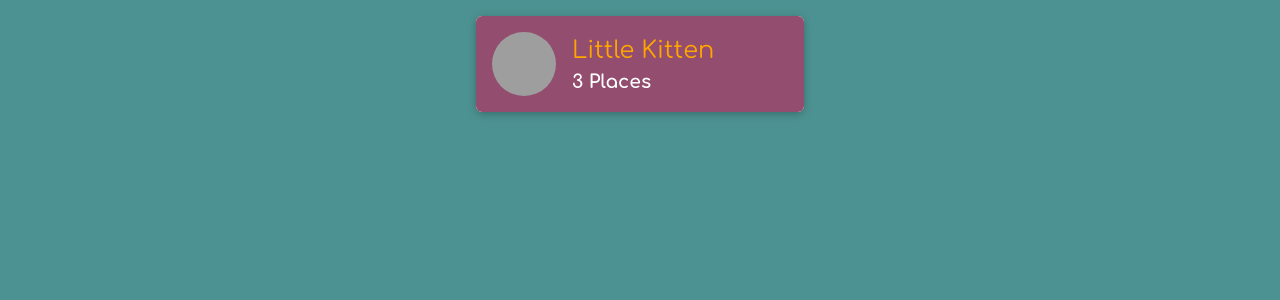
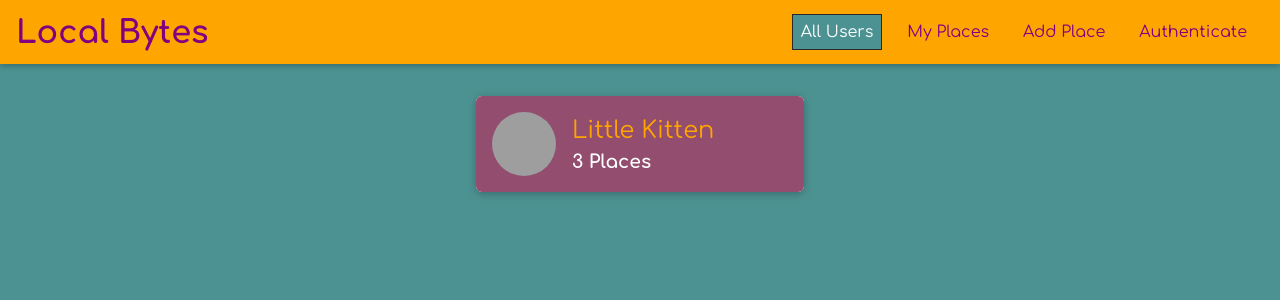
Before and after one commit to kazvee/localbytes-frontend, a React (Create React App) app: page / in a window 1280 px wide. Shown: the top 300 px of the page. Built offline with nearby package versions, Linux system fonts and the light colour scheme; grey boxes are pictures that could not be loaded.

Commit message:
Add MainHeader & NavLinks

```diff
--- a/src/App.js
+++ b/src/App.js
@@ -8,10 +8,13 @@ import {
 
 import Users from './user/pages/Users';
 import NewPlace from './places/pages/NewPlace';
+import MainNavigation from './shared/components/Navigation/MainNavigation';
 
 const App = () => {
   return (
     <Router>
+      <MainNavigation />
+      <main>
         <Switch>
           <Route path='/' exact>
             <Users />
@@ -21,6 +24,7 @@ const App = () => {
           </Route>
           <Redirect to='/' />
         </Switch>
+      </main>
     </Router>
   );
 };
--- /dev/null
+++ b/src/shared/components/Navigation/MainHeader.css
@@ -0,0 +1,23 @@
+.main-header {
+  width: 100%;
+  height: 4rem;
+  display: flex;
+  align-items: center;
+  position: fixed;
+  top: 0;
+  left: 0;
+  background: #ffa500;
+  box-shadow: 0 2px 6px rgba(0, 0, 0, 0.26);
+  padding: 0 1rem;
+  z-index: 5;
+}
+
+main {
+  margin-top: 5rem;
+}
+
+@media (min-width: 768px) {
+  .main-header {
+    justify-content: space-between;
+  }
+}
--- /dev/null
+++ b/src/shared/components/Navigation/MainHeader.js
@@ -0,0 +1,9 @@
+import React from 'react';
+
+import './MainHeader.css';
+
+const MainHeader = (props) => {
+  return <header className='main-header'>{props.children}</header>;
+};
+
+export default MainHeader;
--- /dev/null
+++ b/src/shared/components/Navigation/MainNavigation.css
@@ -0,0 +1,45 @@
+.main-navigation__menu-btn {
+  width: 3rem;
+  height: 3rem;
+  background: transparent;
+  border: none;
+  display: flex;
+  flex-direction: column;
+  justify-content: space-around;
+  margin-right: 2rem;
+  cursor: pointer;
+}
+
+.main-navigation__menu-btn span {
+  display: block;
+  width: 3rem;
+  height: 2.5px;
+  background: white;
+}
+
+.main-navigation__title {
+  color: white;
+}
+
+.main-navigation__title a {
+  text-decoration: none;
+  color: purple;
+}
+
+.main-navigation__header-nav {
+  display: none;
+}
+
+.main-navigation__drawer-nav {
+  height: 100%;
+}
+
+@media (min-width: 768px) {
+  .main-navigation__menu-btn {
+    display: none;
+  }
+
+  .main-navigation__header-nav {
+    display: block;
+  }
+}
--- /dev/null
+++ b/src/shared/components/Navigation/MainNavigation.js
@@ -0,0 +1,27 @@
+import React from 'react';
+import { Link } from 'react-router-dom';
+
+import MainHeader from './MainHeader';
+import NavLinks from './NavLinks';
+import './MainNavigation.css';
+
+const MainNavigation = (props) => {
+  return (
+    <MainHeader>
+      <button className='main-navigation__menu-btn'>
+        <span />
+        <span />
+        <span />
+      </button>
+      <h1 className='main-navigation__title'>
+        <Link to='/'>Local Bytes</Link>
+      </h1>
+
+      <nav>
+        <NavLinks />
+      </nav>
+    </MainHeader>
+  );
+};
+
+export default MainNavigation;
--- /dev/null
+++ b/src/shared/components/Navigation/NavLinks.css
@@ -0,0 +1,76 @@
+.nav-links {
+  list-style: none;
+  margin: 0;
+  padding: 0;
+  width: 100%;
+  height: 100%;
+  display: flex;
+  flex-direction: column;
+  justify-content: center;
+  align-items: center;
+}
+
+.nav-links li {
+  margin: 1rem;
+}
+
+.nav-links a {
+  border: 1px solid transparent;
+  color: #292929;
+  text-decoration: none;
+  padding: 0.5rem;
+}
+
+.nav-links a:hover,
+.nav-links a:active,
+.nav-links a.active {
+  background: #4d9292;
+  border-color: #292929;
+  color: white;
+}
+
+.nav-links button {
+  cursor: pointer;
+  border: 1px solid #292929;
+  color: #292929;
+  background: transparent;
+  padding: 0.5rem;
+  font: inherit;
+}
+
+.nav-links button:focus {
+  outline: none;
+}
+
+.nav-links button:hover,
+.nav-links button:active {
+  background: #292929;
+  color: white;
+}
+
+@media (min-width: 768px) {
+  .nav-links {
+    flex-direction: row;
+  }
+
+  .nav-links li {
+    margin: 0 0.5rem;
+  }
+
+  .nav-links a {
+    color: purple;
+    text-decoration: none;
+  }
+
+  .nav-links button {
+    border: 1px solid white;
+    color: white;
+    background: transparent;
+  }
+
+  .nav-links button:hover,
+  .nav-links button:active {
+    background: #4d9292;
+    color: #292929;
+  }
+}
--- /dev/null
+++ b/src/shared/components/Navigation/NavLinks.js
@@ -0,0 +1,29 @@
+import React from 'react';
+import { NavLink } from 'react-router-dom';
+
+import './NavLinks.css';
+
+const NavLinks = (props) => {
+  return (
+    <ul className='nav-links'>
+      <li>
+        <NavLink to='/' exact>
+          All Users
+        </NavLink>
+      </li>
+      <li>
+        <NavLink to='/u1/places'>My Places</NavLink>
+      </li>
+
+      <li>
+        <NavLink to='/places/new'>Add Place</NavLink>
+      </li>
+
+      <li>
+        <NavLink to='/auth'>Authenticate</NavLink>
+      </li>
+    </ul>
+  );
+};
+
+export default NavLinks;
```
Also changed, not shown: src/shared/components/Navigation/SideDrawer.css (added), src/shared/components/Navigation/SideDrawer.js (added). Lines whose indentation alone changed are shown as unchanged.
